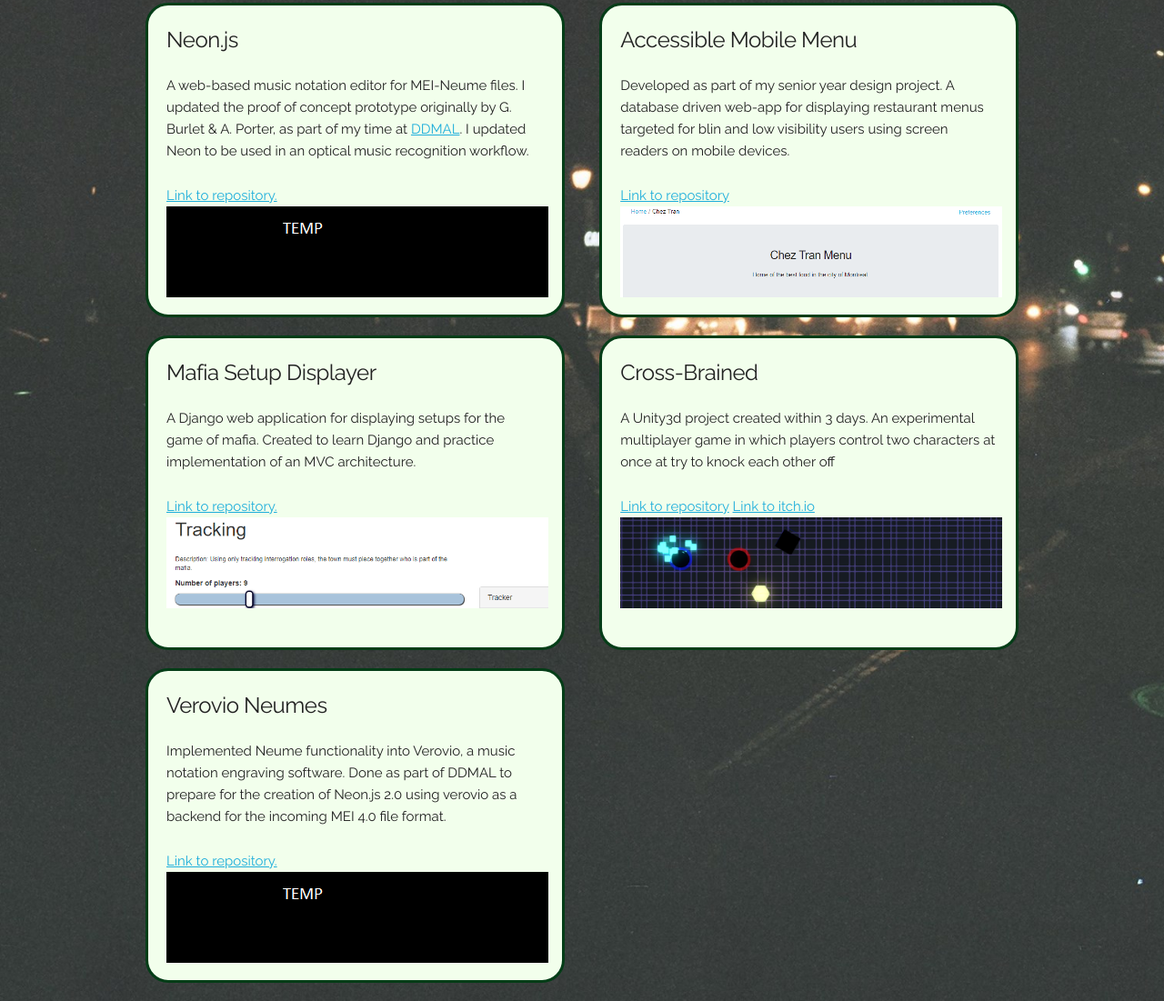
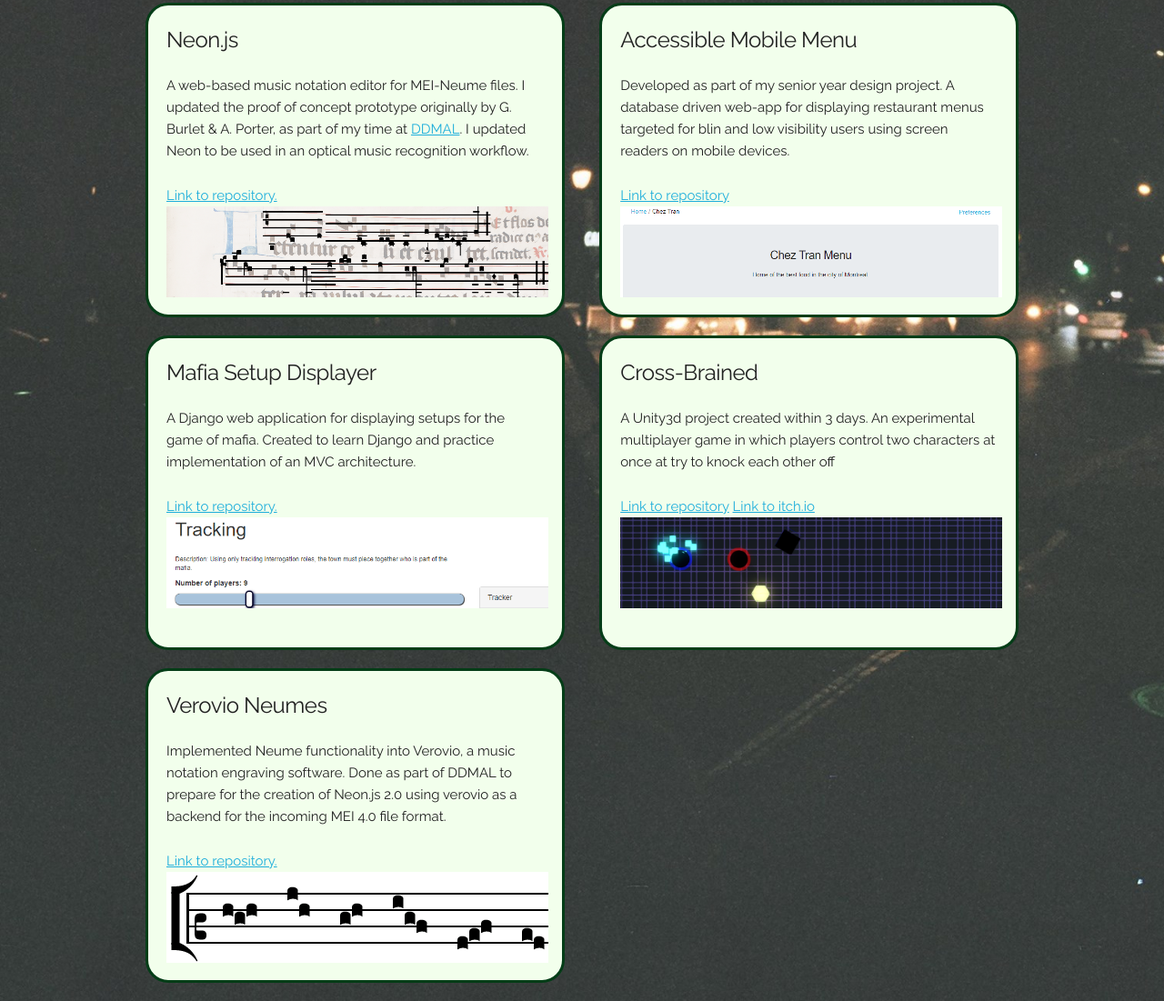
Before and after one commit to ATranimal/atranimal.github.io, a plain HTML site: page index.html in a window 1280 px wide. Shown: the part 279-1380 px from the top of the page at 91% size. Drawn offline with Linux system fonts and the light colour scheme.

Commit message:
Images for neon + verovio

```diff
--- a/index.html
+++ b/index.html
@@ -59,7 +59,7 @@
                     <h5>Neon.js</h5>
                     <p>A web-based music notation editor for MEI-Neume files. I updated the proof of concept prototype originally by G. Burlet & A. Porter, as part of my time at <a href="http://ddmal.music.mcgill.ca/">DDMAL</a>. I updated Neon to be used in an optical music recognition workflow. </p>
                     <a href="https://github.com/DDMAL/Neon.js">Link to repository.</a>
-                    <img src="images/temp.png" />
+                    <a href="images/neon-large.png" id="left" class="preview"><img src="images/neon-small.png" alt="gallery thumbnail" /></a>
                 </div>
             </div>
             <div class="six columns">
@@ -96,7 +96,7 @@
                     <h5>Verovio Neumes</h5>
                     <p>Implemented Neume functionality into Verovio, a music notation engraving software. Done as part of DDMAL to prepare for the creation of Neon.js 2.0 using verovio as a backend for the incoming MEI 4.0 file format. </p>
                     <a href="https://github.com/ATranimal/verovio/tree/develop-neume">Link to repository.</a>
-                    <img src="images/temp.png" />
+                    <a href="images/verovio-large.png" id="left" class="preview"><img src="images/verovio-small.png" alt="gallery thumbnail" /></a>
                 </div>
             </div>
         </div>
```
Also changed, not shown: images/neon-large.png (added), images/neon-small.png (added), images/verovio-large.png (added), images/verovio-small.png (added).
